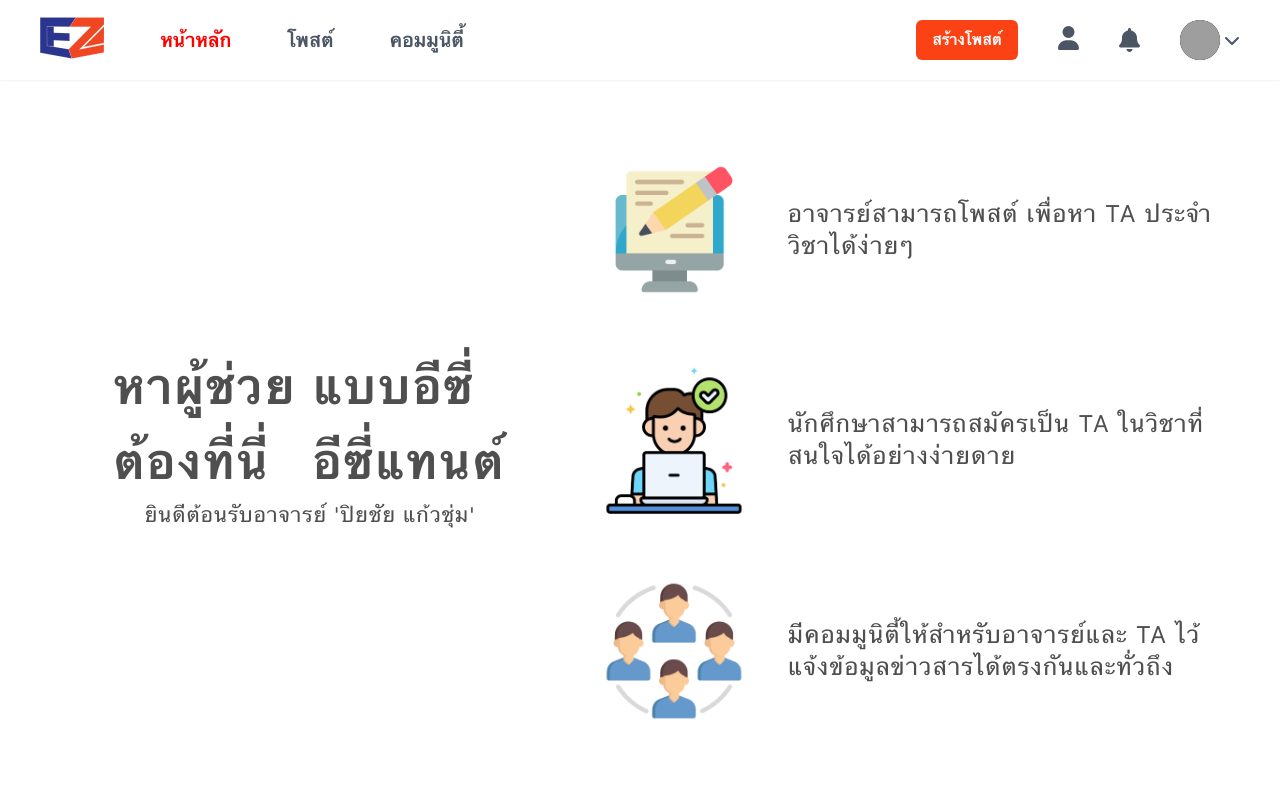
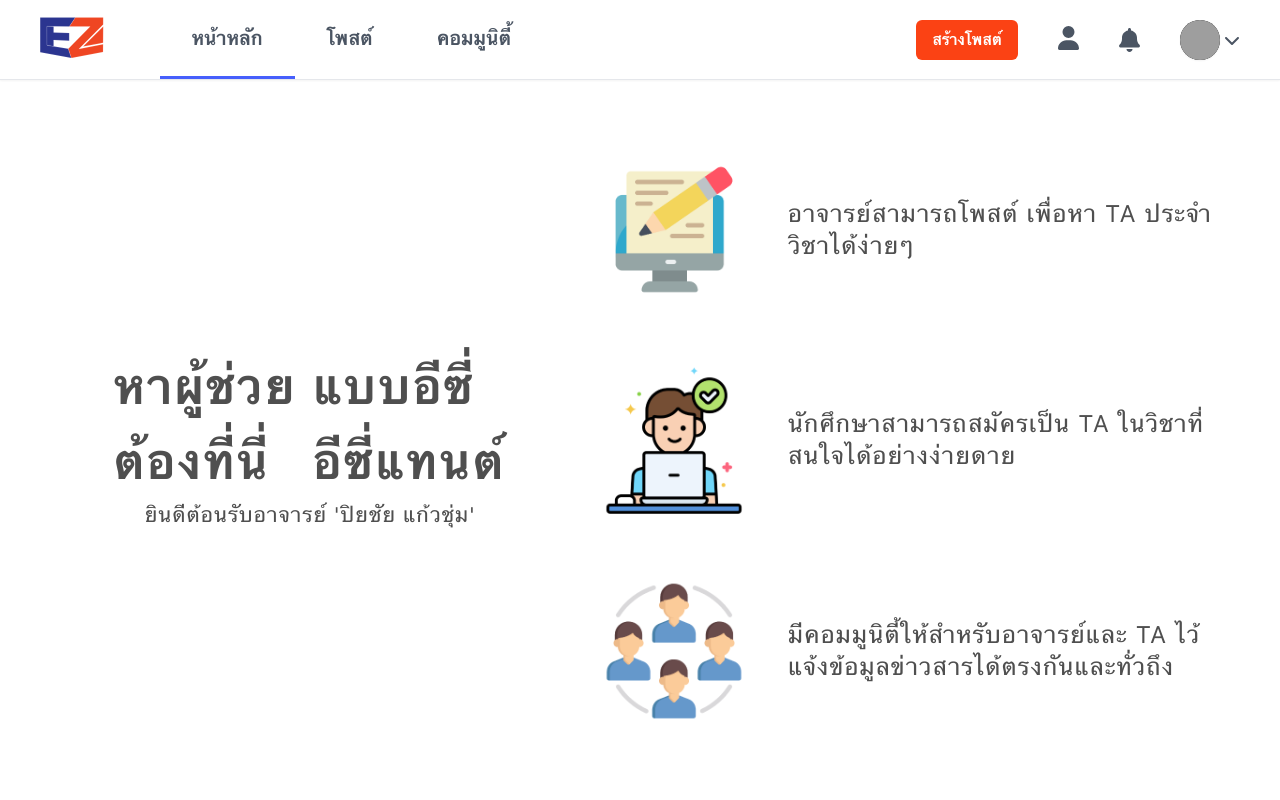
Before and after one commit to kaopcy/eztant-frontend, a React (Create React App) app: page / in a window 1280 px wide. Shown: the top 800 px of the page. Built offline with nearby package versions, Linux system fonts and the light colour scheme; grey boxes are pictures that could not be loaded.

Commit message:
fix responsive navbar, fix register mobile

```diff
--- a/src/App.js
+++ b/src/App.js
@@ -11,7 +11,7 @@ import { useMediaQuery } from "react-responsive";
 
 const App = () => {
     const location = useLocation();
-    const isMobile = useMediaQuery({ query: "(max-width: 648px)" });
+    const isMobile = useMediaQuery({ query: "(max-width: 768px)" });
     const backgroundLocation = location.state || null;
     return (
         <div className="m-0 flex flex-col bg-slate-50 p-0">
--- a/src/component/navbar/Navbar.js
+++ b/src/component/navbar/Navbar.js
@@ -1,12 +1,10 @@
-
-import React, { useEffect, Fragment, useState } from "react";
+import React, { useEffect, useState } from "react";
 import { Link, useLocation, useMatch, useResolvedPath } from "react-router-dom";
 
 import { ReactComponent as EztantLogo } from "../../assets/logos/eztant.svg";
 import { useMediaQuery } from "react-responsive";
 
 import {
-    faUser,
     faBell,
     faChevronDown,
     faBars,
@@ -18,7 +16,7 @@ import UserlistDropdown from "./UserlistDropdown";
 
 const Navbar = ({ height }) => {
     const location = useLocation();
-    const isMobile = useMediaQuery({ query: "(max-width: 648px)" });
+    const isMobile = useMediaQuery({ query: "(max-width: 768px)" });
     const [isOpenDropdown, setIsOpenDropdown] = useState(false);
     useEffect(() => {
         if (!isMobile) {
@@ -37,7 +35,7 @@ const Navbar = ({ height }) => {
         },
         {
             name: "โพสต์",
-            to: "register",
+            to: "post",
             modal: true,
             children: [
                 {
@@ -99,7 +97,7 @@ const Navbar = ({ height }) => {
     const isLogin = false;
     return (
         <div
-            className={`fixed z-10 flex w-full items-center justify-between  bg-white px-4 font-bold text-blue-700 shadow-sm md:px-10 `}
+            className={`fixed z-10 flex w-full items-center justify-between  border-b-[1.5px] bg-white px-4 font-bold text-blue-700 shadow-sm md:px-10 `}
             style={{ height: isMobile ? `${height - 20}px` : `${height}px` }}
         >
             {isMobile ? (
@@ -122,22 +120,20 @@ const Navbar = ({ height }) => {
                     links={links}
                 />
             )}
-
         </div>
     );
 };
-
 
 const DesktopMenu = (props) => {
     const { links, location, isLogin } = props;
 
     return (
         <>
-            <div className="flex h-full items-center space-x-6 md:space-x-8 lg:space-x-14">
-                <EztantLogo className=" h-[40%] shrink-0 md:h-[57%]" />
+            <div className="flex h-full items-center md:space-x-6 2md:space-x-8 lg:space-x-14">
+                <EztantLogo className=" h-[40%] shrink-0 md:h-[50%] lg:h-[57%] " />
+                <div className="flex h-full">
                     {links.map((link) => (
                         <CustomLink
-                        className="shrink-0 text-xl font-semibold text-gray-600 "
                             to={link.to}
                             state={
                                 link.modal ? { backgroundLocation: location } : null
@@ -148,7 +144,8 @@ const DesktopMenu = (props) => {
                         </CustomLink>
                     ))}
                 </div>
-            <div className="flex h-full items-center space-x-5 md:space-x-10">
+            </div>
+            <div className="flex h-full items-center space-x-5 2md:space-x-8 lg:space-x-10">
                 {!isLogin && (
                     <div className="rounded-md bg-secondary px-4 py-2 text-white">
                         สร้างโพสต์
@@ -182,24 +179,21 @@ const MobileMenu = (props) => {
     );
 };
 
-
 const CustomLink = ({ children, to, ...props }) => {
     const { pathname: path } = useResolvedPath(to);
     const match = useMatch({ path, end: true });
-
     return (
-
         <Link
-            style={{ color: match ? "red" : "rgb(75,85,99)" }}
+            className={`flex h-full shrink-0 px-4 2md:px-6 lg:px-8 items-center justify-center text-base 2md:text-xl font-semibold text-gray-600 border-b-[3px]  ${
+                match ? " border-primary" : "border-transparent"
+            }`}
             to={to}
             {...props}
         >
-
             {children}
         </Link>
     );
 };
-
 
 const UserIcon = ({ height = 40 }) => {
     return (
--- a/src/component/register/MobileRegister.js
+++ b/src/component/register/MobileRegister.js
@@ -14,7 +14,8 @@ const MobileRegister = (props) => {
             <RoleSelector role={role} setRole={setRole} />
             <GoogleRegister />
             <span className="text-lg font-bold text-secondary">ลงทะเบียน</span>
-            <InputField {...props} />
+            <TeacherInputField {...props} />
+            <TaInputField {...props} />
         </div>
     );
 };
@@ -35,7 +36,19 @@ const Input = (props) => {
     );
 };
 
-const InputField = (props) => {
+const TeacherInputField = (props) => {
+    return (
+        <div className="flex w-full flex-col items-center">
+            <Input {...props} type="firstname" label="ชื่อ" />
+            <Input {...props} type="lastname" label="นามสกุล" />
+            <Input {...props} type="email" label="อีเมล์" />
+            <Input {...props} type="password" label="รหัสผ่าน" />
+            <Input {...props} type="phone" label="โทรศัพท์" />
+        </div>
+    );
+};
+
+const TaInputField = (props) => {
     return (
         <div className="flex w-full flex-col items-center">
             <Input {...props} type="firstname" label="ชื่อ" />
--- a/src/views/register/Register.js
+++ b/src/views/register/Register.js
@@ -5,7 +5,7 @@ import DesktopRegister from "../../component/register/DesktopRegister";
 import MobileRegister from "../../component/register/MobileRegister";
 
 const Register = () => {
-    const isMobile = useMediaQuery({ query: "(max-width: 648px)" });
+    const isMobile = useMediaQuery({ query: "(max-width: 768px)" });
     const [userinput, setUserinput] = useState({
         firstname: "",
         lastname: "",
```
Lines whose indentation alone changed are shown as unchanged.
